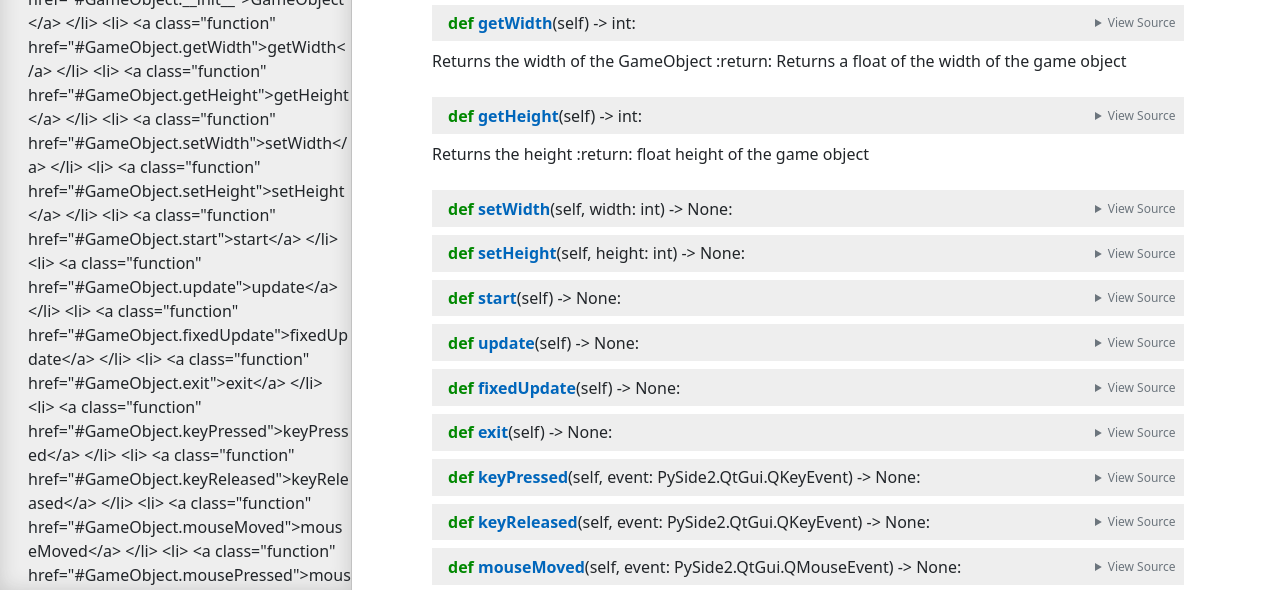
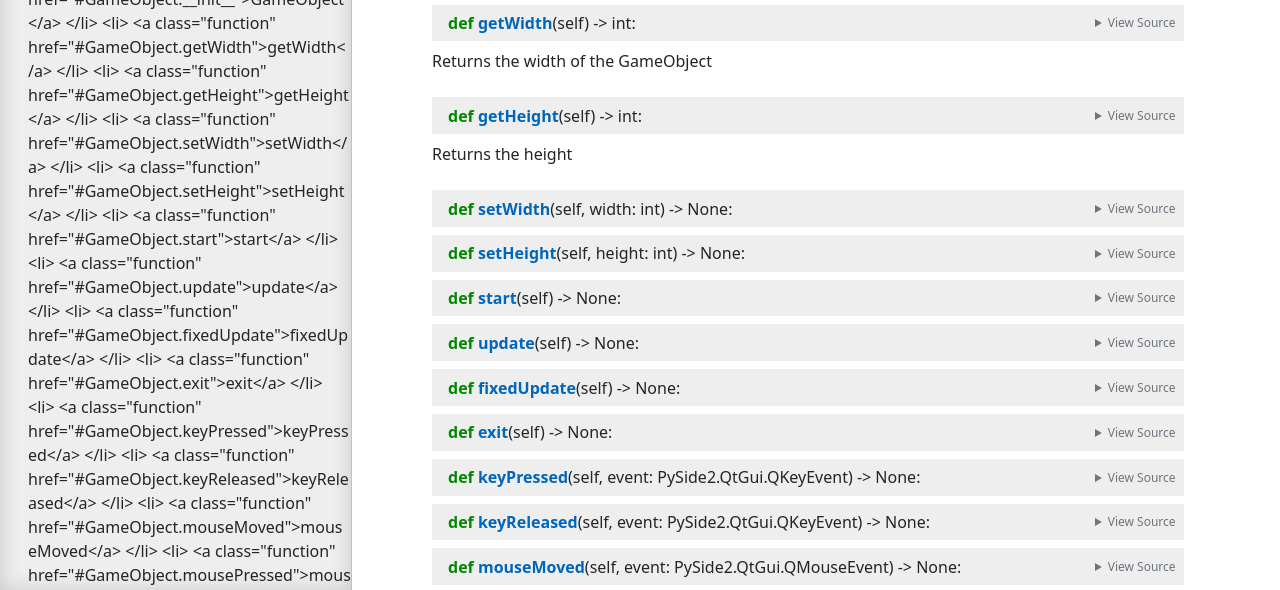
Before and after one commit to aggie-coding-club/AggiEngine, a plain HTML site: page docs/AggiEngine/gameobject.html in a window 1280 px wide. Shown: the part 209-799 px from the top of the page. Drawn offline with Linux system fonts and the light colour scheme.

Commit message:
Auto updating docs

```diff
--- a/docs/AggiEngine/gameobject.html
+++ b/docs/AggiEngine/gameobject.html
@@ -128,14 +128,12 @@
     <span class="k">def</span> <span class="nf">getWidth</span><span class="p">(</span><span class="bp">self</span><span class="p">)</span> <span class="o">-&gt;</span> <span class="nb">int</span><span class="p">:</span>
         <span class="sd">&quot;&quot;&quot;</span>
 <span class="sd">        Returns the width of the GameObject</span>
-<span class="sd">        :return: Returns a float of the width of the game object</span>
 <span class="sd">        &quot;&quot;&quot;</span>
         <span class="k">return</span> <span class="bp">self</span><span class="o">.</span><span class="n">width</span> <span class="o">*</span> <span class="mi">2</span>
 
     <span class="k">def</span> <span class="nf">getHeight</span><span class="p">(</span><span class="bp">self</span><span class="p">)</span> <span class="o">-&gt;</span> <span class="nb">int</span><span class="p">:</span>
         <span class="sd">&quot;&quot;&quot;</span>
 <span class="sd">        Returns the height</span>
-<span class="sd">        :return: float height of the game object</span>
 <span class="sd">        &quot;&quot;&quot;</span>
         <span class="k">return</span> <span class="bp">self</span><span class="o">.</span><span class="n">height</span> <span class="o">*</span> <span class="mi">2</span>
 
@@ -217,14 +215,12 @@
     <span class="k">def</span> <span class="nf">getWidth</span><span class="p">(</span><span class="bp">self</span><span class="p">)</span> <span class="o">-&gt;</span> <span class="nb">int</span><span class="p">:</span>
         <span class="sd">&quot;&quot;&quot;</span>
 <span class="sd">        Returns the width of the GameObject</span>
-<span class="sd">        :return: Returns a float of the width of the game object</span>
 <span class="sd">        &quot;&quot;&quot;</span>
         <span class="k">return</span> <span class="bp">self</span><span class="o">.</span><span class="n">width</span> <span class="o">*</span> <span class="mi">2</span>
 
     <span class="k">def</span> <span class="nf">getHeight</span><span class="p">(</span><span class="bp">self</span><span class="p">)</span> <span class="o">-&gt;</span> <span class="nb">int</span><span class="p">:</span>
         <span class="sd">&quot;&quot;&quot;</span>
 <span class="sd">        Returns the height</span>
-<span class="sd">        :return: float height of the game object</span>
 <span class="sd">        &quot;&quot;&quot;</span>
         <span class="k">return</span> <span class="bp">self</span><span class="o">.</span><span class="n">height</span> <span class="o">*</span> <span class="mi">2</span>
 
@@ -319,15 +315,13 @@
             <div class="codehilite"><pre><span></span>    <span class="k">def</span> <span class="nf">getWidth</span><span class="p">(</span><span class="bp">self</span><span class="p">)</span> <span class="o">-&gt;</span> <span class="nb">int</span><span class="p">:</span>
         <span class="sd">&quot;&quot;&quot;</span>
 <span class="sd">        Returns the width of the GameObject</span>
-<span class="sd">        :return: Returns a float of the width of the game object</span>
 <span class="sd">        &quot;&quot;&quot;</span>
         <span class="k">return</span> <span class="bp">self</span><span class="o">.</span><span class="n">width</span> <span class="o">*</span> <span class="mi">2</span>
 </pre></div>
 
         </details>
 
-            <div class="docstring"><p>Returns the width of the GameObject
-:return: Returns a float of the width of the game object</p>
+            <div class="docstring"><p>Returns the width of the GameObject</p>
 </div>
 
 
@@ -345,15 +339,13 @@
             <div class="codehilite"><pre><span></span>    <span class="k">def</span> <span class="nf">getHeight</span><span class="p">(</span><span class="bp">self</span><span class="p">)</span> <span class="o">-&gt;</span> <span class="nb">int</span><span class="p">:</span>
         <span class="sd">&quot;&quot;&quot;</span>
 <span class="sd">        Returns the height</span>
-<span class="sd">        :return: float height of the game object</span>
 <span class="sd">        &quot;&quot;&quot;</span>
         <span class="k">return</span> <span class="bp">self</span><span class="o">.</span><span class="n">height</span> <span class="o">*</span> <span class="mi">2</span>
 </pre></div>
 
         </details>
 
-            <div class="docstring"><p>Returns the height
-:return: float height of the game object</p>
+            <div class="docstring"><p>Returns the height</p>
 </div>
 
 
```
Also changed, not shown: docs/AggiEngine/application.html (+15 -15 lines), docs/AggiEngine/gamescreen.html (+5 -5 lines), docs/AggiEngine/mainwindow.html (+4 -4 lines), docs/AggiEngine/uimanager.html (+1 -1 lines).
